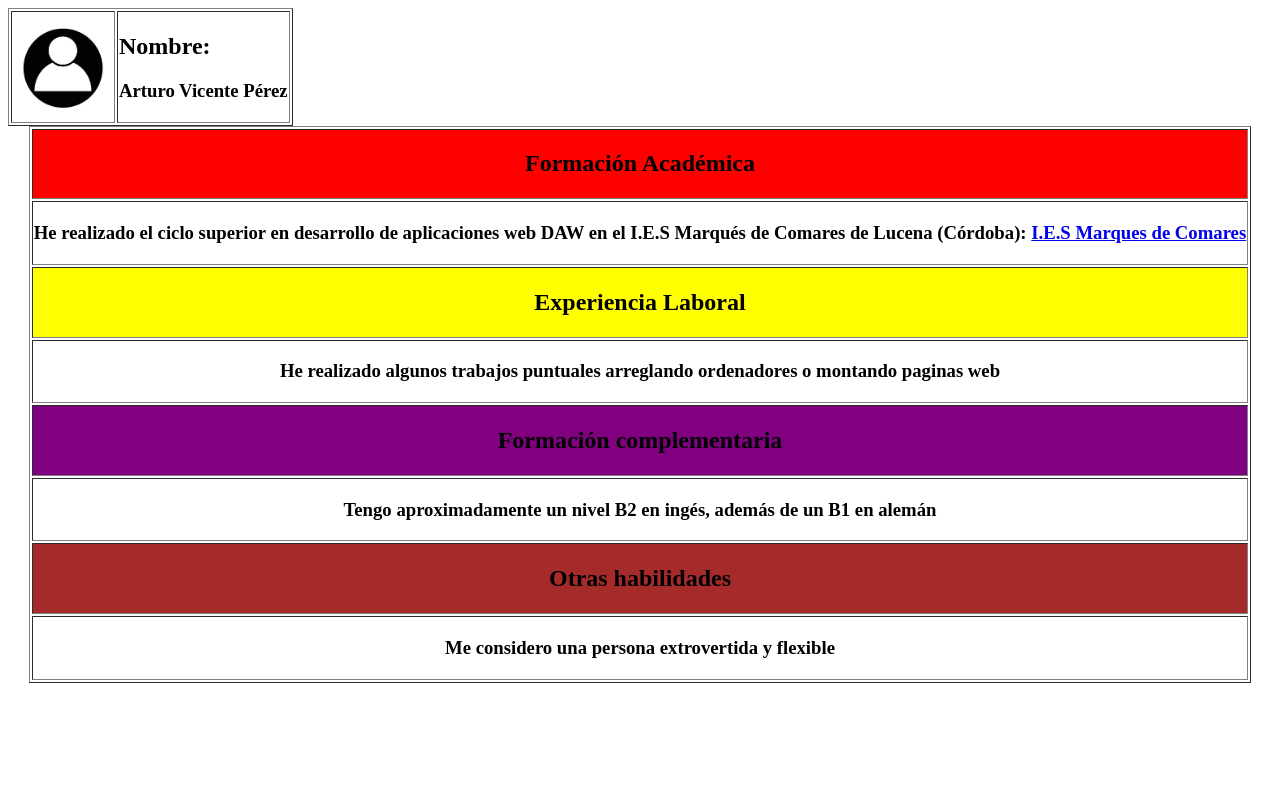
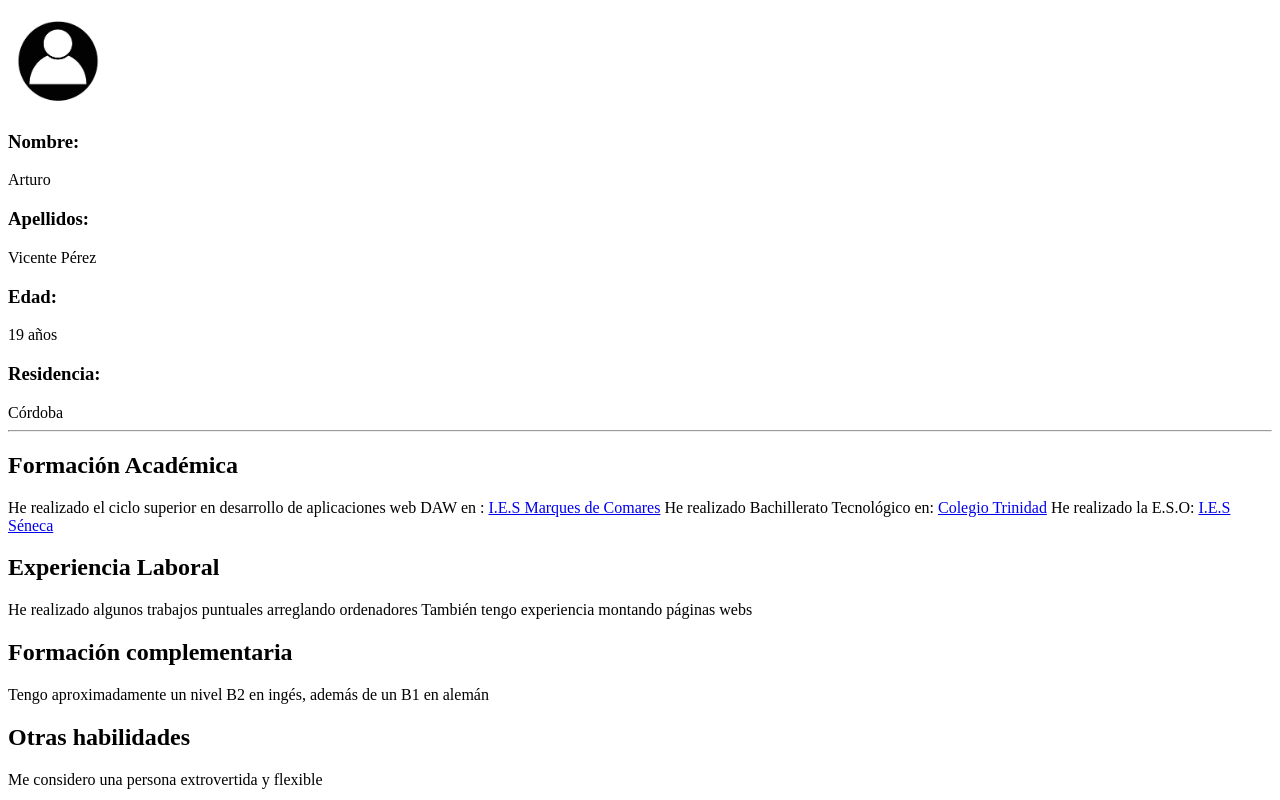
Before and after one commit to ARVIPE/Dise-o-Interfaces, a plain HTML site: page index.html in a window 1280 px wide. Drawn offline with Linux system fonts and the light colour scheme.

Commit message:
actualización

```diff
--- a/index.html
+++ b/index.html
@@ -1,49 +1,47 @@
 <!DOCTYPE html>
 <html>
+
 <head>
     <meta charset="UTF-8">
     <meta name="viewport" content="width=device-width, initial-scale=1.0">
     <title>Curriculum</title>
 </head>
+
 <body>
-    <!--<h2 style="background-color:#dff708;">&nbsp; Datos Personales</h2> !-->
-    <table border="1">
-        <tr>
-            <td> <img width="100px" height="100px" src="curriculum/icono.jpg" ></td>
-            <td><h2>Nombre: </h2><h3>Arturo Vicente Pérez</h3></td>
 
 
+    <img width="100px" height="100px" src="curriculum/icono.jpg">
+    <div><h3>Nombre: </h3> Arturo </div>
+    <h3>Apellidos: </h3> Vicente Pérez
+    <h3>Edad: </h3> 19 años
+    <h3>Residencia: </h3> Córdoba
 
-        </tr>
+    <hr>
+
+    <h2>Formación Académica</h2>
+    He realizado el ciclo superior en desarrollo de aplicaciones web DAW en :
+
+        <A HREF="https://www.iesmarquesdecomares.org/"> I.E.S Marques de Comares</A>
+
+    He realizado Bachillerato Tecnológico en:
+        <A HREF="https://trinidad.fdemartires.es/"> Colegio Trinidad</A>
+
+    He realizado la E.S.O:
+        <A HREF="http://www.iesseneca.net/iesseneca/"> I.E.S Séneca</A>
 
 
-    </table>
+    <h2>Experiencia Laboral</h2>
+    He realizado algunos trabajos puntuales arreglando ordenadores
 
-    <table border="1" align="center" >
-        <tr bgcolor="red"><td><h2 align="center">Formación Académica</h2>
-        <tr align="center"><td><h3>He realizado el ciclo superior en desarrollo de aplicaciones web DAW en el I.E.S Marqués de Comares de Lucena (Córdoba):
+    También tengo experiencia montando páginas webs
+    <h2>Formación complementaria</h2>
+    Tengo aproximadamente un nivel B2 en ingés, además de un B1 en alemán
 
-            <A HREF="https://www.iesmarquesdecomares.org/"> I.E.S Marques de Comares</A>
-        </h3></td></tr></td></tr>
-
-        <tr bgcolor="yellow"><td><h2 align="center">Experiencia Laboral</h2>
-            <tr align="center"><td><h3>He realizado algunos trabajos puntuales arreglando ordenadores o montando paginas web
-            </h3></td></tr></td></tr>
-
-        </td></tr>
-        <tr bgcolor="purple"><td><h2 align="center">Formación complementaria</h2>
-            <tr align="center"><td><h3>Tengo aproximadamente un nivel B2 en ingés, además de un B1 en alemán
-            </h3></td></tr></td></tr>
-        </td>
-        <tr bgcolor="brown"><td><h2 align="center">Otras habilidades</h2>
-            <tr align="center"><td><h3>Me considero una persona extrovertida y flexible
-            </h3></td></tr></td></tr></td></tr>
-
-    </table>
-
-
+    <h2>Otras habilidades</h2>
+    Me considero una persona extrovertida y flexible
 
 
 
 </body>
+
 </html>
```
